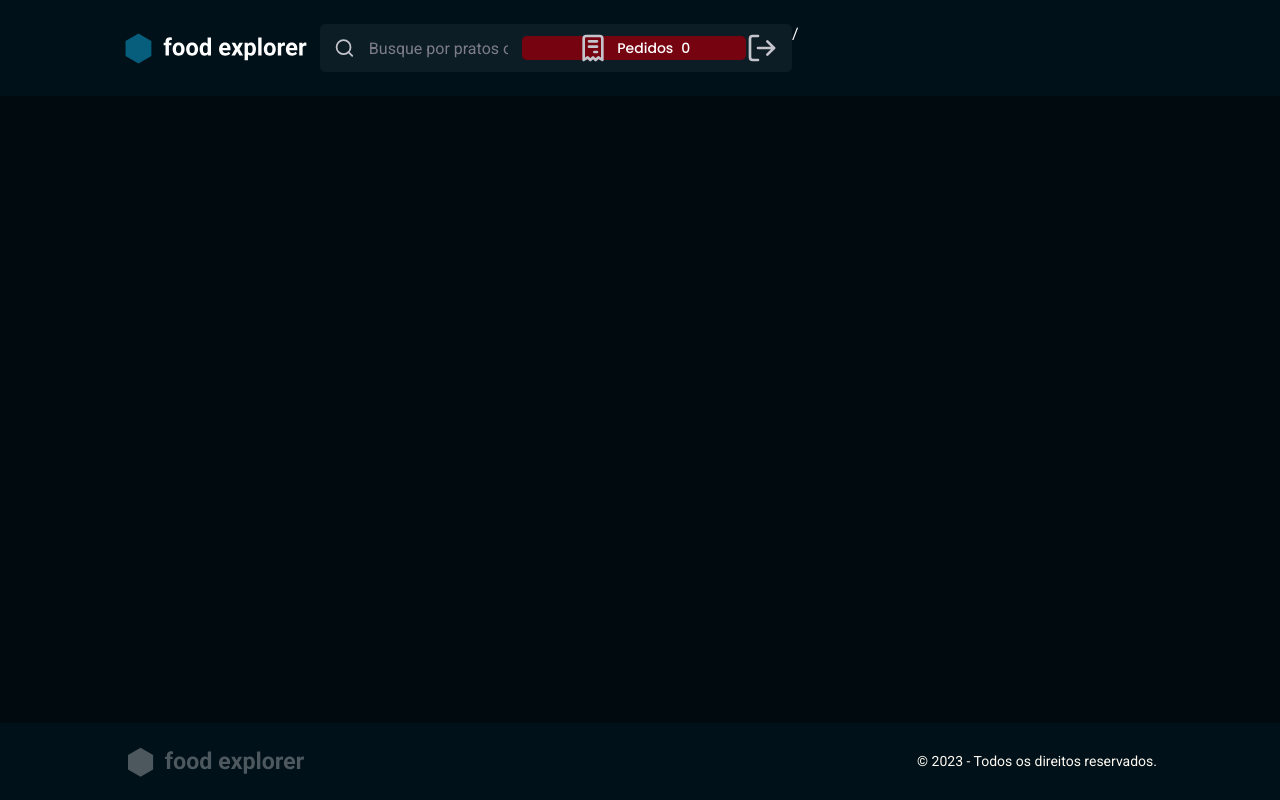
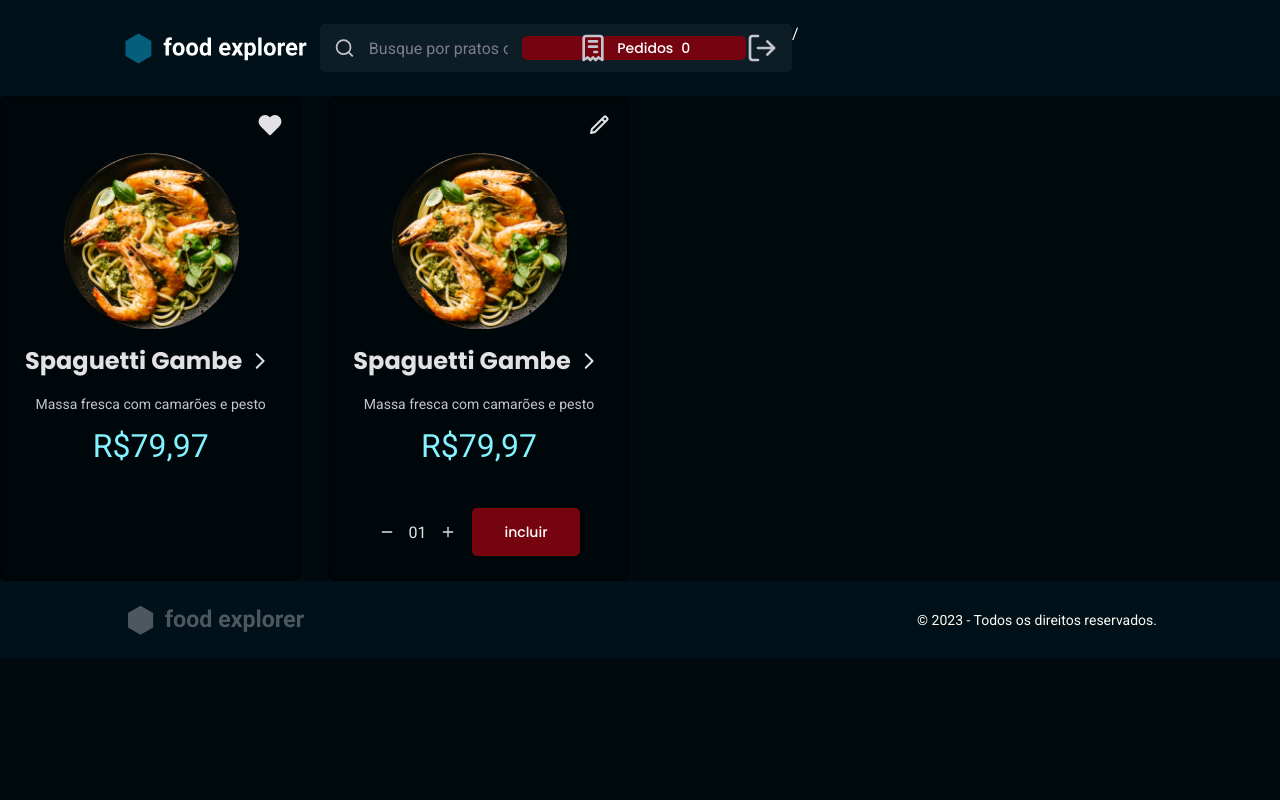
Before and after one commit to mthflashice/food-explorer-frontend, a React (Vite) app in the folder food-explorer/: page / in a window 1280 px wide. Built offline with nearby package versions, Linux system fonts and the light colour scheme.

Commit message:
created and add component Food

```diff
--- /dev/null
+++ b/food-explorer/src/components/Food/index.jsx
@@ -0,0 +1,38 @@
+import {BiPencil} from 'react-icons/bi'
+import {FiHeart, FiMinus, FiPlus} from 'react-icons/fi'
+import {RxCaretRight} from 'react-icons/rx'
+import theme from '../../styles/theme'
+import { Container, Title, Order } from './styles'
+import {NumberPicker} from '../../components/NumberPicker'
+import { Button } from '../../components/Button'
+
+export function Food ({data, isAdmin, isChecked, ...rest}){
+    const fillFiHeart = <FiHeart fill={theme.COLORS.GRAY_200} />;
+
+    return(
+        <Container {...rest}>
+            {isAdmin?
+            <BiPencil/>:
+            isChecked? fillFiHeart: <FiHeart/>
+            }
+
+            <img src={data.src} alt='Imagem do prato'/>
+
+            <Title>
+                <h2>{data.title}</h2>
+                <RxCaretRight/>
+            </Title>
+
+            <p>{data.description}</p>
+            <span>R${data.price}</span>
+
+            {isAdmin &&
+            <Order>
+                <NumberPicker/>
+                <Button title='incluir'/>
+                </Order>
+                }
+
+        </Container>
+    );
+}
--- /dev/null
+++ b/food-explorer/src/components/Food/styles.js
@@ -0,0 +1,71 @@
+import styled from "styled-components";
+
+export const Container =styled.div`
+    max-width: 304px;
+    background-color:${({ theme }) => theme.COLORS.BACKGROUND_900} ;
+
+    border: 1px solid ${({ theme }) => theme.COLORS.BACKGROUND_200};
+    border-radius: 8px;
+    padding: 24px;
+
+    display: flex;
+    flex-direction: column;
+    align-items: center;
+    gap: 15px;
+    position: relative;
+
+    svg{
+        cursor: pointer;
+    }
+
+    >svg{
+        width: 24px;
+        height: 24px;
+
+        color: ${({ theme }) => theme.COLORS.GRAY_200};
+
+        position: absolute;
+        top: 16px;
+        right: 18px;
+    }
+
+    >img{
+        max-width: 176px;
+        margin-top: 31.5px;
+    }
+
+    >p{
+        font-size: 14px;
+        line-height: 160%;
+
+        color: ${({ theme }) => theme.COLORS.GRAY_100};
+    }
+
+    >span{
+        font-size: 32px;
+        line-height: 100%;
+        color: ${({ theme }) => theme.COLORS.LIGHT_BLUE};
+        margin-bottom: 31.5px;
+    }
+`;
+
+export const Title = styled.div`
+    display: flex;
+    color: ${({ theme }) => theme.COLORS.GRAY_200};
+
+    >h2{
+        font-family: 'Poppins', sans-serif;
+        font-size: 24px;
+        line-height: 140%;
+    }
+
+    >svg{
+        width: 34px;
+        height: 34px;
+    }
+`;
+
+export const Order = styled.div`
+    display: flex;
+    gap: 16px;
+`;
--- a/food-explorer/src/pages/Home/index.jsx
+++ b/food-explorer/src/pages/Home/index.jsx
@@ -1,12 +1,36 @@
-import {Container} from './styles'
+import {Container, Dishes} from './styles'
 import { Header } from '../../components/Header'
 import { Footer } from '../../components/Footer'
+import { Food } from '../../components/Food';
+import spaguettiGambe from '../../assets/spaguetti-gambe.png'
 
 export function Home (){
     return(
         <Container>
             <Header />
 
+            <Dishes>
+                <Food isChecked
+                    data={{
+                        src:spaguettiGambe,
+                        title: 'Spaguetti Gambe',
+                        description: 'Massa fresca com camarões e pesto',
+                        price: '79,97'
+                    }}
+                    />
+
+                <Food isAdmin
+                    data={{
+                        src:spaguettiGambe,
+                        title: 'Spaguetti Gambe',
+                        description: 'Massa fresca com camarões e pesto',
+                        price: '79,97'
+                    }}
+                    />
+
+
+            </Dishes>
+
             <Footer/>
         </Container>
     );
--- a/food-explorer/src/pages/Home/styles.js
+++ b/food-explorer/src/pages/Home/styles.js
@@ -1,3 +1,11 @@
 import styled from "styled-components";
 
-export const Container = styled.div``;
+export const Container = styled.div`
+    position: relative;
+    padding-bottom: 77px;
+`;
+
+export const Dishes = styled.div`
+    display: flex;
+    gap: 27px;
+`;
```
Also changed, not shown: food-explorer/src/assets/spaguetti-gambe.png (renamed from food-explorer/src/assets/Mask group-2.png).
